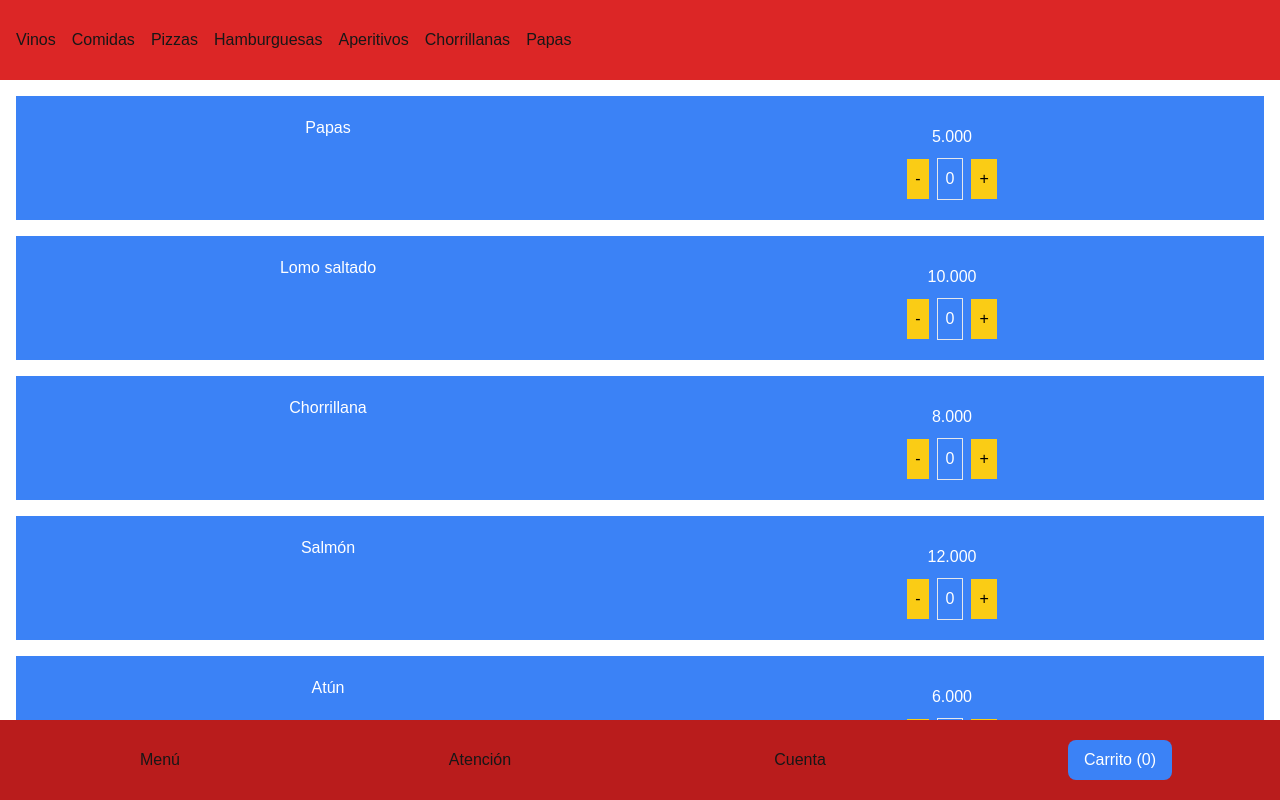
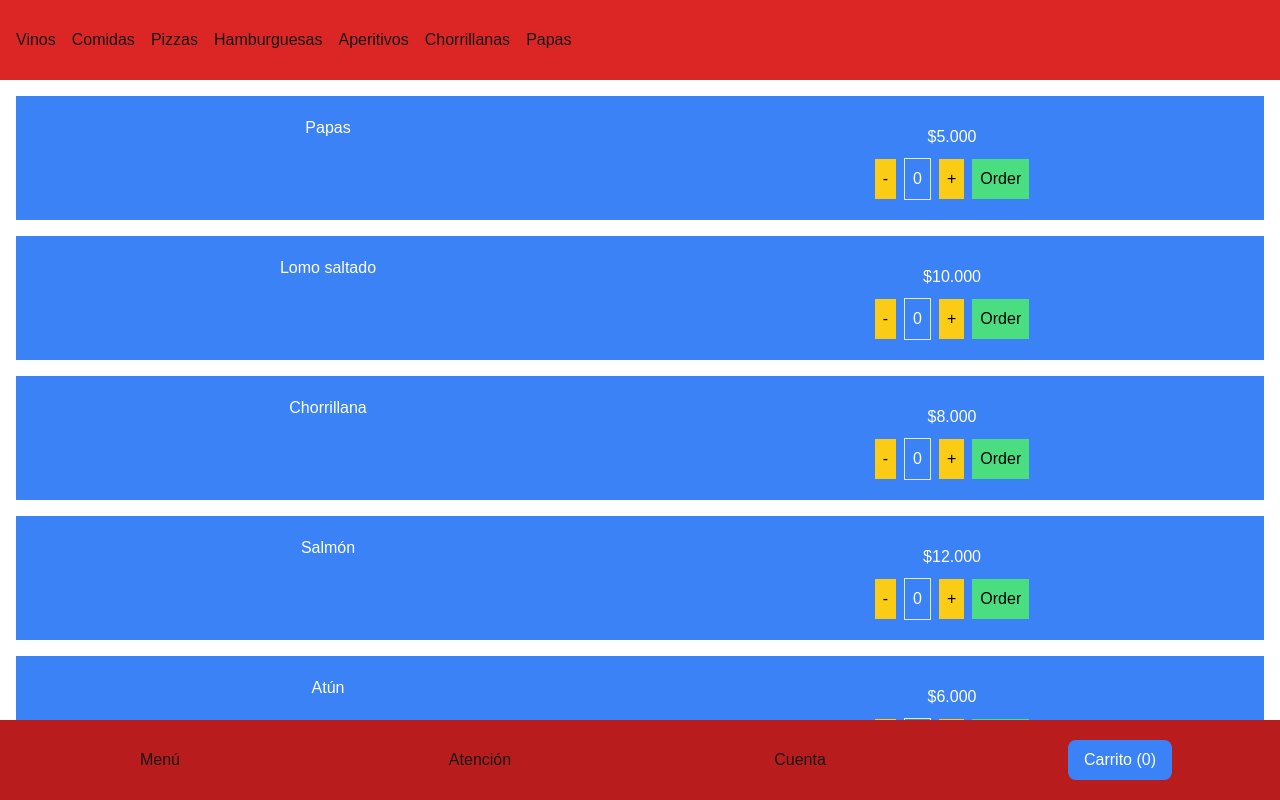
Before and after one commit to CristianTapia/menu, a Next.js app: page /menu in a window 1280 px wide. Built offline with nearby package versions, Linux system fonts and the light colour scheme.

Commit message:
Adding the sent to cart button on each card

```diff
--- a/app/ui/Products.tsx
+++ b/app/ui/Products.tsx
@@ -19,6 +19,7 @@
 
   const [add, setAdd] = useState<Record<string, number>>({});
 
+  // Adding and removing the same product in each card
   function addProduct(id: string) {
     setAdd((prevAdd) => ({
       ...prevAdd,
@@ -33,6 +34,7 @@
     }));
   }
 
+  // Showing the card
   return (
     <div className="flex flex-col gap-y-4">
       {productArray.map((option) => (
@@ -43,7 +45,7 @@
           <div className="p-5">{option.name}</div>
 
           <div className="p-5 grid grid-rows-2 items-center">
-            <div>{option.price}</div>
+            <div>${option.price}</div>
             <div className="flex items-center justify-center gap-2">
               <button
                 className="bg-yellow-400 text-black p-2"
@@ -58,6 +60,7 @@
               >
                 +
               </button>
+              <button className="bg-green-400 text-black p-2">Order</button>
             </div>
           </div>
         </div>
```
